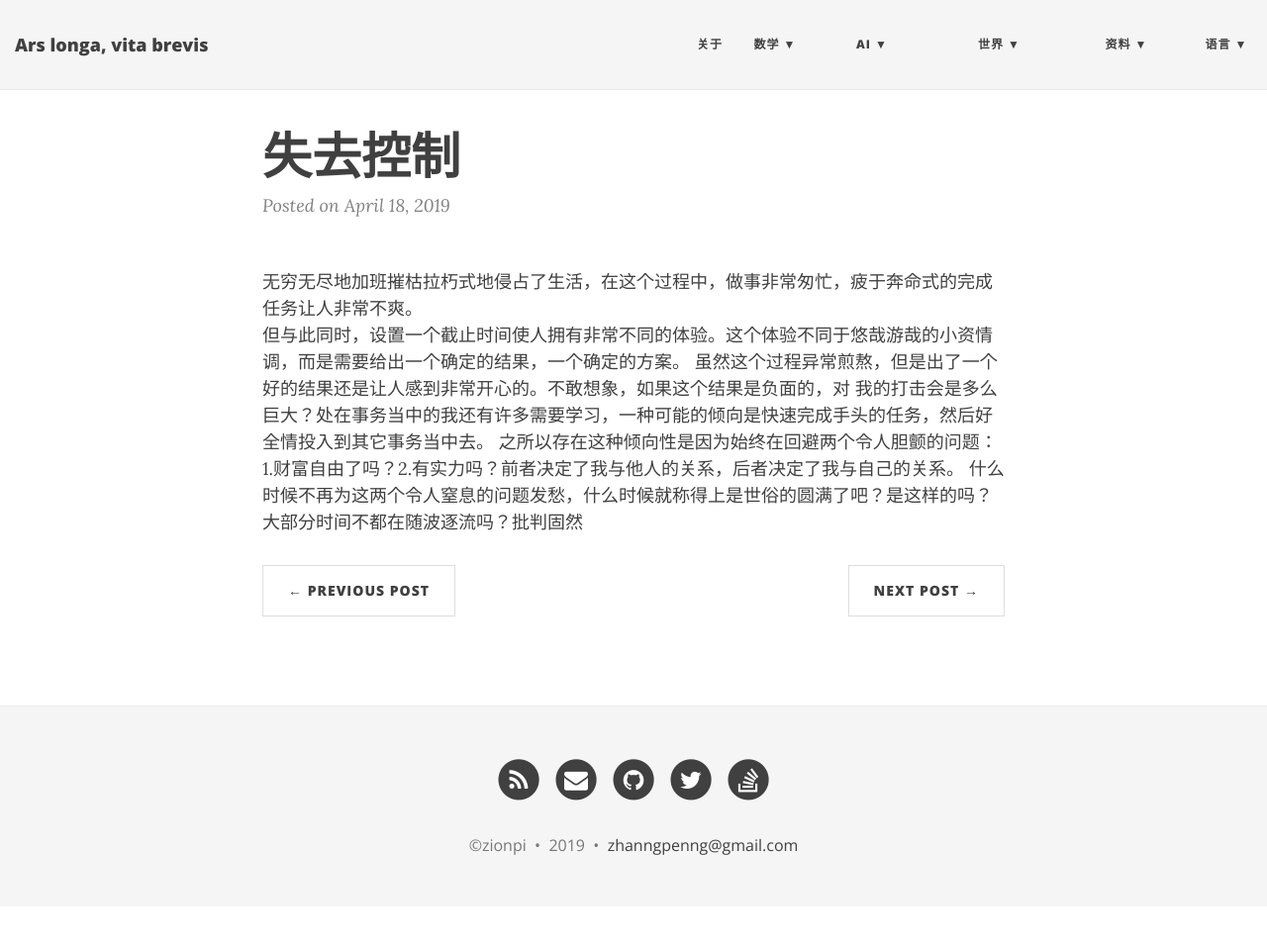
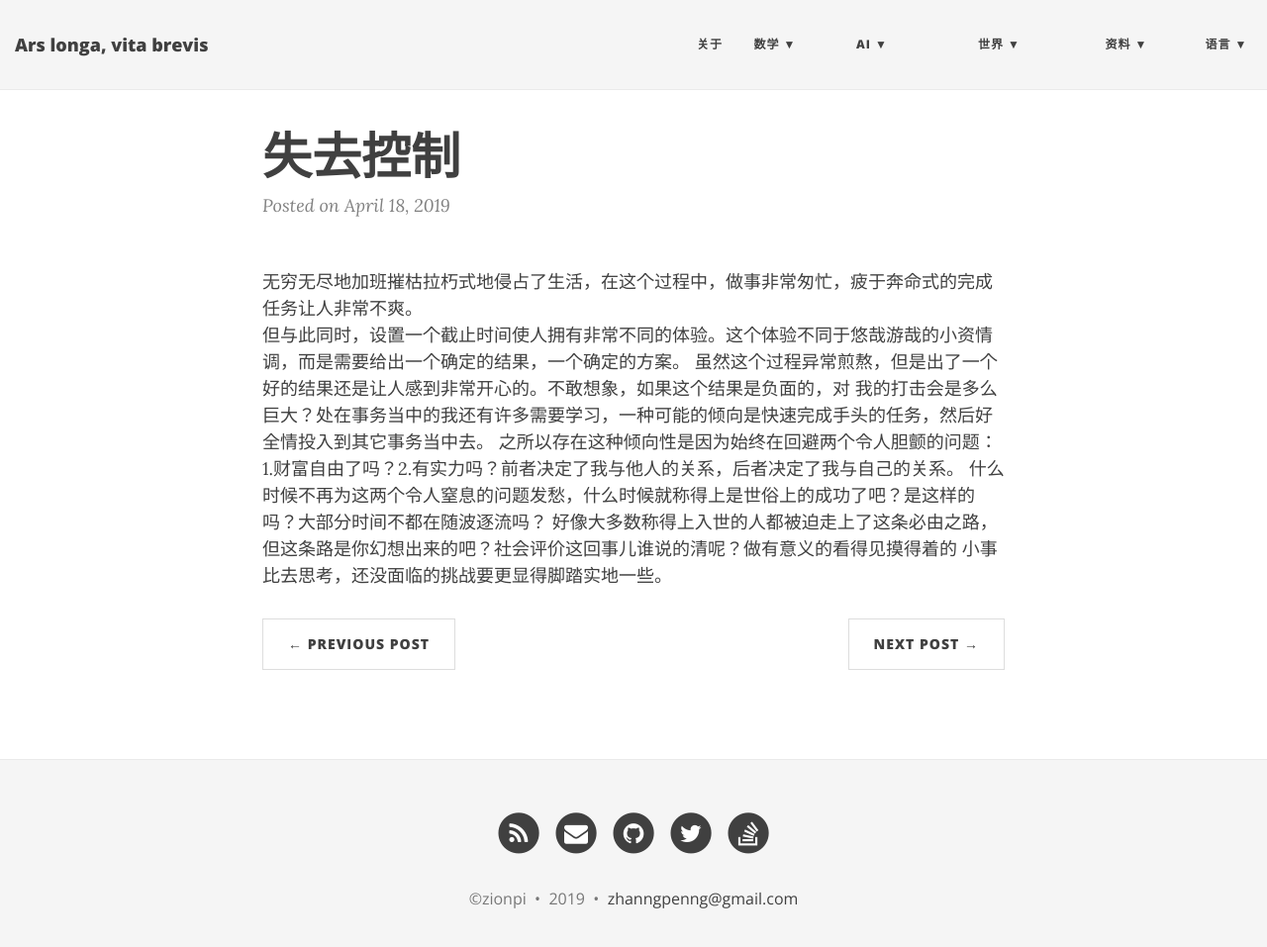
Before and after one commit to ZionPi/zionpi.github.io, a Jekyll site: the page built from _posts/2019-04-18-out-of-control.md, in a window 1280 px wide and 970 px high. Shown: the top 957 px of the window at 99% size. Built offline with Jekyll 4.4.1, drawn with Linux system fonts in a browser that asks for light colours; nearby versions of some CDN libraries.

Commit message:
Update 2019-04-18-out-of-control.md

```diff
--- a/_posts/2019-04-18-out-of-control.md
+++ b/_posts/2019-04-18-out-of-control.md
@@ -7,4 +7,6 @@ title: 失去控制
 虽然这个过程异常煎熬，但是出了一个好的结果还是让人感到非常开心的。不敢想象，如果这个结果是负面的，对
 我的打击会是多么巨大？处在事务当中的我还有许多需要学习，一种可能的倾向是快速完成手头的任务，然后好全情投入到其它事务当中去。
 之所以存在这种倾向性是因为始终在回避两个令人胆颤的问题：1.财富自由了吗？2.有实力吗？前者决定了我与他人的关系，后者决定了我与自己的关系。
-什么时候不再为这两个令人窒息的问题发愁，什么时候就称得上是世俗的圆满了吧？是这样的吗？大部分时间不都在随波逐流吗？批判固然
+什么时候不再为这两个令人窒息的问题发愁，什么时候就称得上是世俗上的成功了吧？是这样的吗？大部分时间不都在随波逐流吗？
+好像大多数称得上入世的人都被迫走上了这条必由之路，但这条路是你幻想出来的吧？社会评价这回事儿谁说的清呢？做有意义的看得见摸得着的
+小事比去思考，还没面临的挑战要更显得脚踏实地一些。
```
